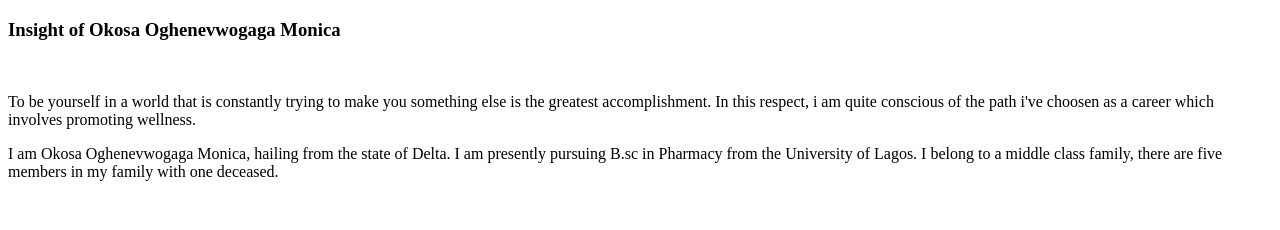
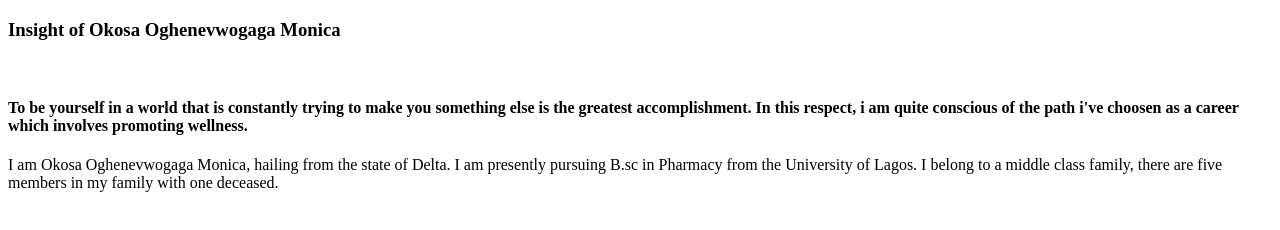
Before and after one commit to Monickstar/Insight-of-okosa-monica, a plain HTML site: page index.html in a window 1280 px wide. Drawn offline with Linux system fonts and the light colour scheme.

Commit message:
correction

```diff
--- a/index.html
+++ b/index.html
@@ -11,12 +11,10 @@
     <h3>Insight of Okosa Oghenevwogaga Monica</h3>
     <div><img src="" alt=""></div>
 </body>
-<section>
-    <p>To be yourself in a world that is constantly trying to make you something else is the greatest accomplishment.
+    <h4>To be yourself in a world that is constantly trying to make you something else is the greatest accomplishment.
     In this respect, i am quite conscious of the path i've choosen as a career which involves promoting wellness.
+    </h4>
+    <p>I am Okosa Oghenevwogaga Monica, hailing from the state of Delta. I am presently pursuing B.sc in Pharmacy
+        from the University of Lagos. I belong to a middle class family, there are five members in my family with one deceased.
     </p>
-    <div>I am Okosa Oghenevwogaga Monica, hailing from the state of Delta. I am presently pursuing B.sc in Pharmacy
-        from the University of Lagos. I belong to a middle class family, there are five members in my family with one deceased.
-    </div>
-</section>
 </html>
```
